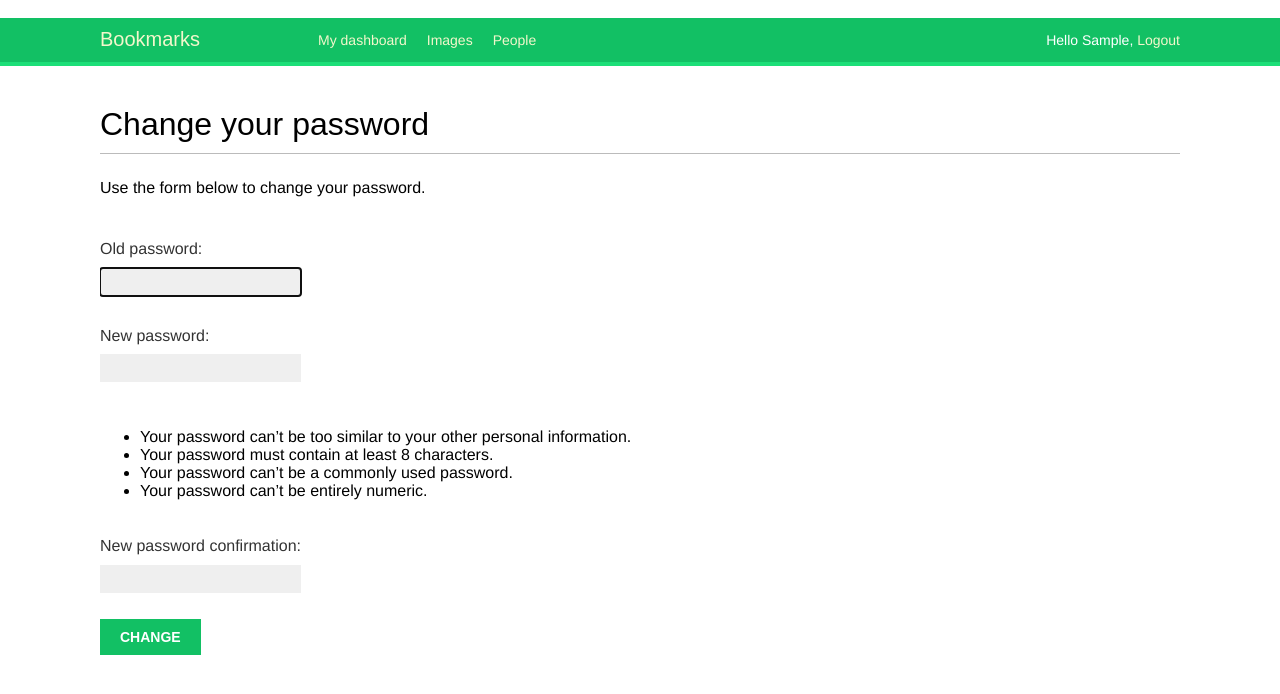
After one commit to M-110/django-3-by-example, a Django app: page /account/password_change/ in a window 1280 px wide. The commit adds this page. Shown: the top 694 px of the page. Run offline with Django 4.2, Linux system fonts and the light colour scheme; the visitor is signed in with stand-in values (Sample User, id 1); some web fonts are replaced.

Commit message:
feat: add change password page

```diff
--- a/bookmarks/account/urls.py
+++ b/bookmarks/account/urls.py
@@ -6,6 +6,13 @@ urlpatterns = [
     # path('login/', views.user_login, name='login'),
     path('login/', auth_views.LoginView.as_view(), name='login'),
     path('logout/', auth_views.LogoutView.as_view(), name='logout'),
-    path('', views.dashboard, name='dashboard')
 
+    path('', views.dashboard, name='dashboard'),
+
+    path('password_change/',
+         auth_views.PasswordChangeView.as_view(),
+         name='password_change'),
+    path('password_change/done/',
+         auth_views.PasswordChangeDoneView.as_view(),
+         name='password_change_done')
 ]
--- a/bookmarks/templates/account/base.html
+++ b/bookmarks/templates/account/base.html
@@ -8,6 +8,7 @@
 <body>
     <div id="header">
         <span class="logo">Bookmarks</span>
+
     {% if request.user.is_authenticated %}
     <ul class="menu">
         <li {% if section == "dashboard" %}class="selected"{% endif %}>
@@ -21,6 +22,7 @@
         </li>
     </ul>
     {% endif %}
+
     <span class="user">
     {% if request.user.is_authenticated %}
       Hello {{ request.user.first_name }},
--- /dev/null
+++ b/bookmarks/templates/registration/password_change_done.html
@@ -0,0 +1,6 @@
+{% extends "account/base.html" %}
+{% block title %}Password changed{% endblock %}
+{% block content %}
+    <h1>Password changed</h1>
+    <p>Your password has been successfully changed.</p>
+{% endblock %}
--- /dev/null
+++ b/bookmarks/templates/registration/password_change_form.html
@@ -0,0 +1,11 @@
+{% extends "account/base.html" %}
+{% block title %}Change your password{% endblock %}
+{% block content %}
+    <h1>Change your password</h1>
+    <p>Use the form below to change your password.</p>
+    <form method="post">
+        {{ form.as_p }}
+        <p><input type="submit" value="Change"></p>
+        {% csrf_token %}
+    </form>
+{% endblock %}
```
Lines whose indentation alone changed are shown as unchanged.
